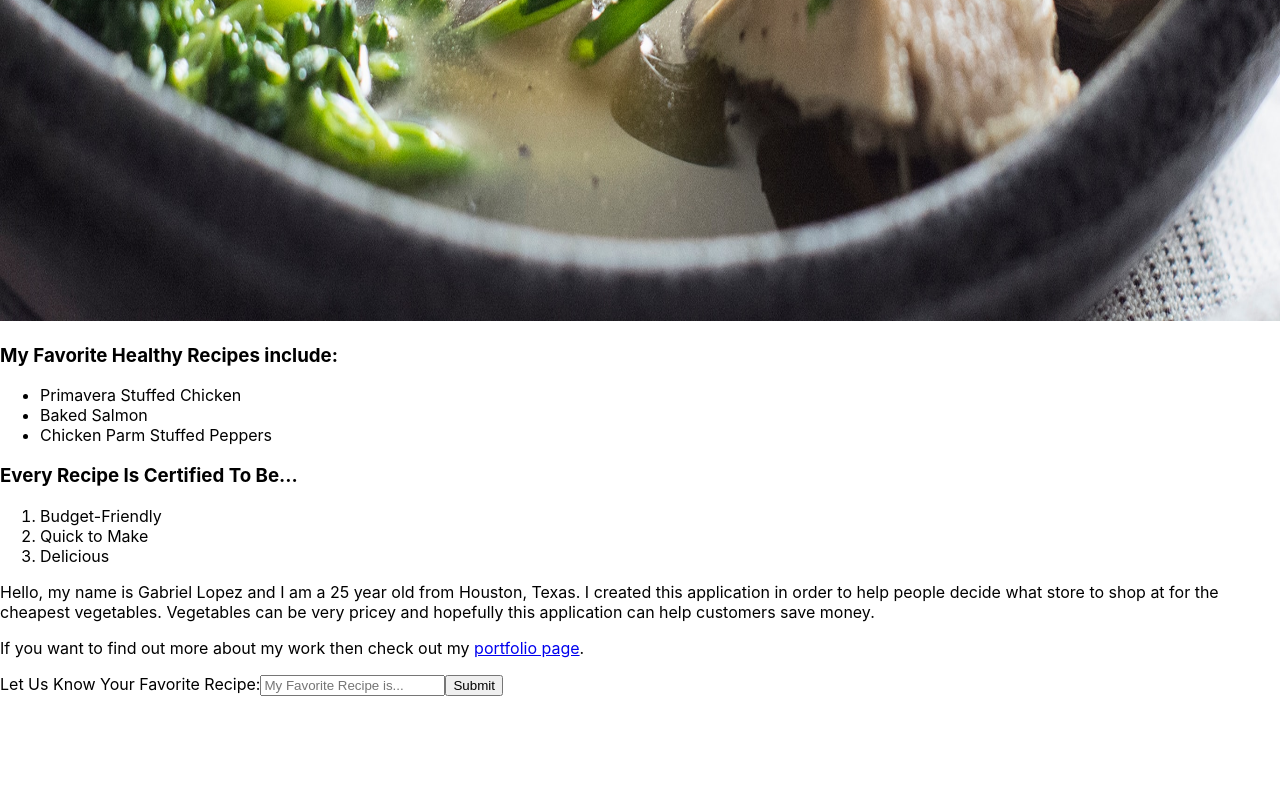
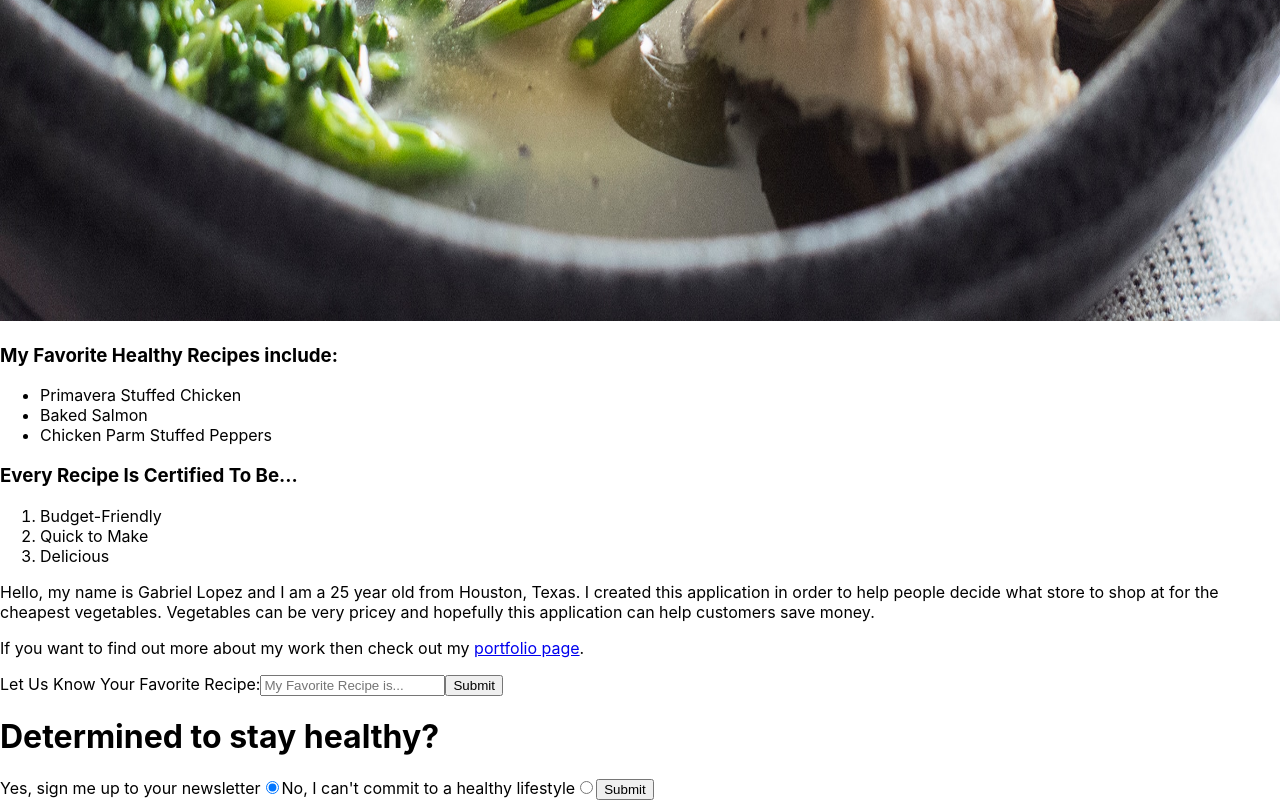
Before and after one commit to lopezg3000/creativeApp, a React (Create React App) app: page / in a window 1280 px wide. Shown: the part 1778-2578 px from the top of the page. Before the commit the page ends 2474 px from the top, so only its background shows below. Built offline with nearby package versions, Linux system fonts and the light colour scheme.

Commit message:
defaultCheckedProp

```diff
--- a/src/App.js
+++ b/src/App.js
@@ -4,6 +4,7 @@ import Information from "../src/components/Information"
 import Navbar from "../src/components/Navbar"
 import About from "../src/components/About"
 import FavoriteRecipe from "./components/FavoriteRecipe"
+import SignUpAlert from "./components/SignUpAlert"
 
 
 
@@ -15,6 +16,7 @@ function App() {
       <Information />
       <About />
       <FavoriteRecipe />
+      <SignUpAlert />
     </div>
   );
 }
--- a/src/components/SignUpAlert.js
+++ b/src/components/SignUpAlert.js
@@ -2,28 +2,47 @@ import React, { Component } from 'react';
 
 
 class SignUp extends Component {
-    Constructor(props) {
+    constructor(props) {
         super();
-        this.state = {
-            display: 'none'
-        };
+        this.state = { signUp: 'YES' };
 
-        this.handleOnload = this.handleOnLoad.bind(this);
+        this.handleSignUpChange = this.handleSignUpChange.bind(this);
+        this.handleSubmit = this.handleSubmit.bind(this);
     }
 
-    handleOnLoad() {
+    handleSignUpChange(e) {
+        this.setState({ signUp: e.target.value });
+        console.log()
+    }
+
+    handleSubmit(e) {
+        alert('Sign Up: ' + this.state.signUp);
+        console.log(this.state.signUp);
     }
 
     render() {
         return (
-            <form onLoad={this.handleOnLoad}>
+            <form onSubmit={this.handleSubmit}>
                 <h1>Determined to stay healthy?</h1>
-                <label for='yes-no'>
-                    <input id='yes' type='radio' name='yes-no'>Yes, sign me up to your newsletter</input>
+                <label>
+                    Yes, sign me up to your newsletter
+                    <input
+                        value="YES"
+                        name="signUp"
+                        onChange={this.handleSignUpChange}
+                        type='radio' defaultChecked />
                 </label>
-                <label for='yes-no'>
-                    <input id='no' type='radio' name='yes-no'>No, I can't commit to a healthy lifestyle </input>
+                <label>
+                    No, I can't commit to a healthy lifestyle
+                    <input
+                        value="NO"
+                        name="signUp"
+                        checked={this.state.signUp === 'NO'}
+                        onChange={this.handleSignUpChange}
+                        type='radio' >
+                    </input>
                 </label>
+                <input type="submit" value="Submit" />
             </form>
         );
     };
```
